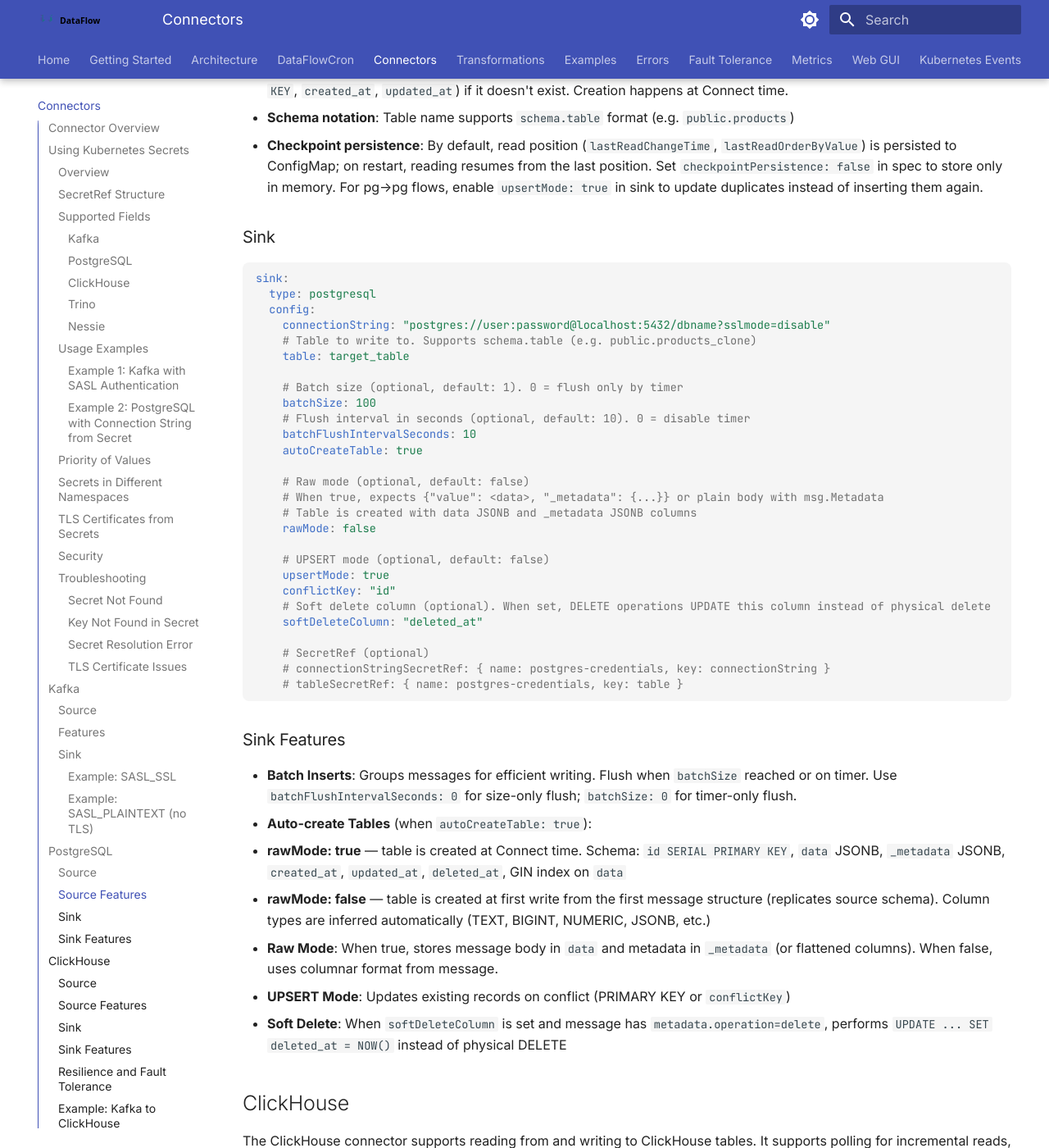
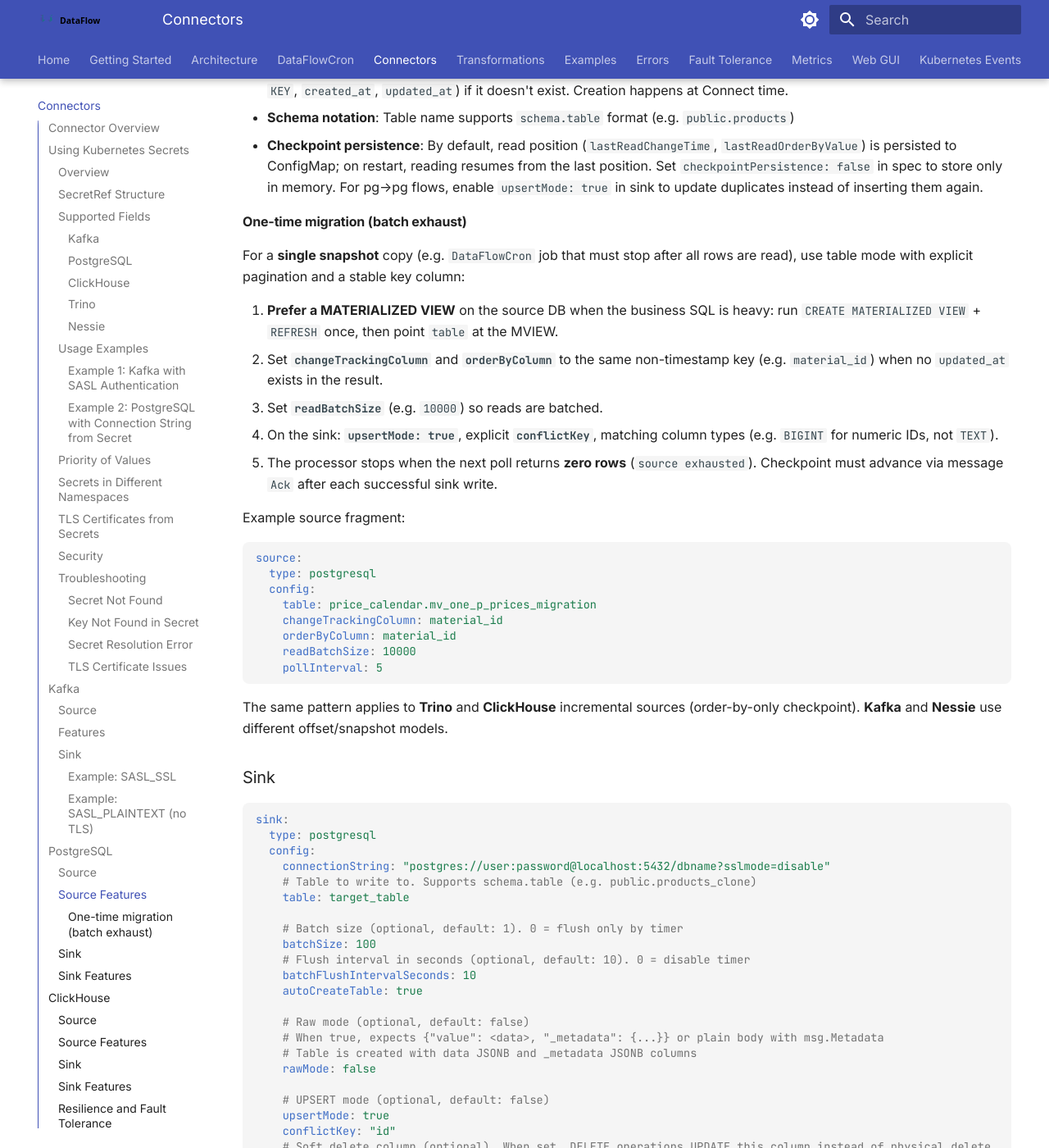
Before and after one commit to dataflow-operator/docs, an MkDocs documentation site: the page built from docs/en/connectors.md, in a window 1280 px wide and 1400 px high, scrolled down 10904 px. Shown: the whole window at 82% size. Built offline with MkDocs 1.6.1 and Material for MkDocs 9.7.7, drawn with Linux system fonts in a browser that asks for light colours.

Commit message:
Add  One-time migration

````diff
--- a/docs/en/connectors.md
+++ b/docs/en/connectors.md
@@ -475,6 +475,31 @@ source:
 - **Auto-create Table**: When `autoCreateTable: true`, creates the table with CDC-friendly schema (`id SERIAL PRIMARY KEY`, `created_at`, `updated_at`) if it doesn't exist. Creation happens at Connect time.
 - **Schema notation**: Table name supports `schema.table` format (e.g. `public.products`)
 - **Checkpoint persistence**: By default, read position (`lastReadChangeTime`, `lastReadOrderByValue`) is persisted to ConfigMap; on restart, reading resumes from the last position. Set `checkpointPersistence: false` in spec to store only in memory. For pg→pg flows, enable `upsertMode: true` in sink to update duplicates instead of inserting them again.
+
+#### One-time migration (batch exhaust)
+
+For a **single snapshot** copy (e.g. `DataFlowCron` job that must stop after all rows are read), use table mode with explicit pagination and a stable key column:
+
+1. **Prefer a MATERIALIZED VIEW** on the source DB when the business SQL is heavy: run `CREATE MATERIALIZED VIEW` + `REFRESH` once, then point `table` at the MVIEW.
+2. Set **`changeTrackingColumn`** and **`orderByColumn`** to the same non-timestamp key (e.g. `material_id`) when no `updated_at` exists in the result.
+3. Set **`readBatchSize`** (e.g. `10000`) so reads are batched.
+4. On the sink: **`upsertMode: true`**, explicit **`conflictKey`**, matching column types (e.g. `BIGINT` for numeric IDs, not `TEXT`).
+5. The processor stops when the next poll returns **zero rows** (`source exhausted`). Checkpoint must advance via message `Ack` after each successful sink write.
+
+Example source fragment:
+
+```yaml
+source:
+  type: postgresql
+  config:
+    table: price_calendar.mv_one_p_prices_migration
+    changeTrackingColumn: material_id
+    orderByColumn: material_id
+    readBatchSize: 10000
+    pollInterval: 5
+```
+
+The same pattern applies to **Trino** and **ClickHouse** incremental sources (order-by-only checkpoint). **Kafka** and **Nessie** use different offset/snapshot models.
 
 ### Sink
 
````
Also changed, not shown: docs/ru/connectors.md (+25 -0 lines).
